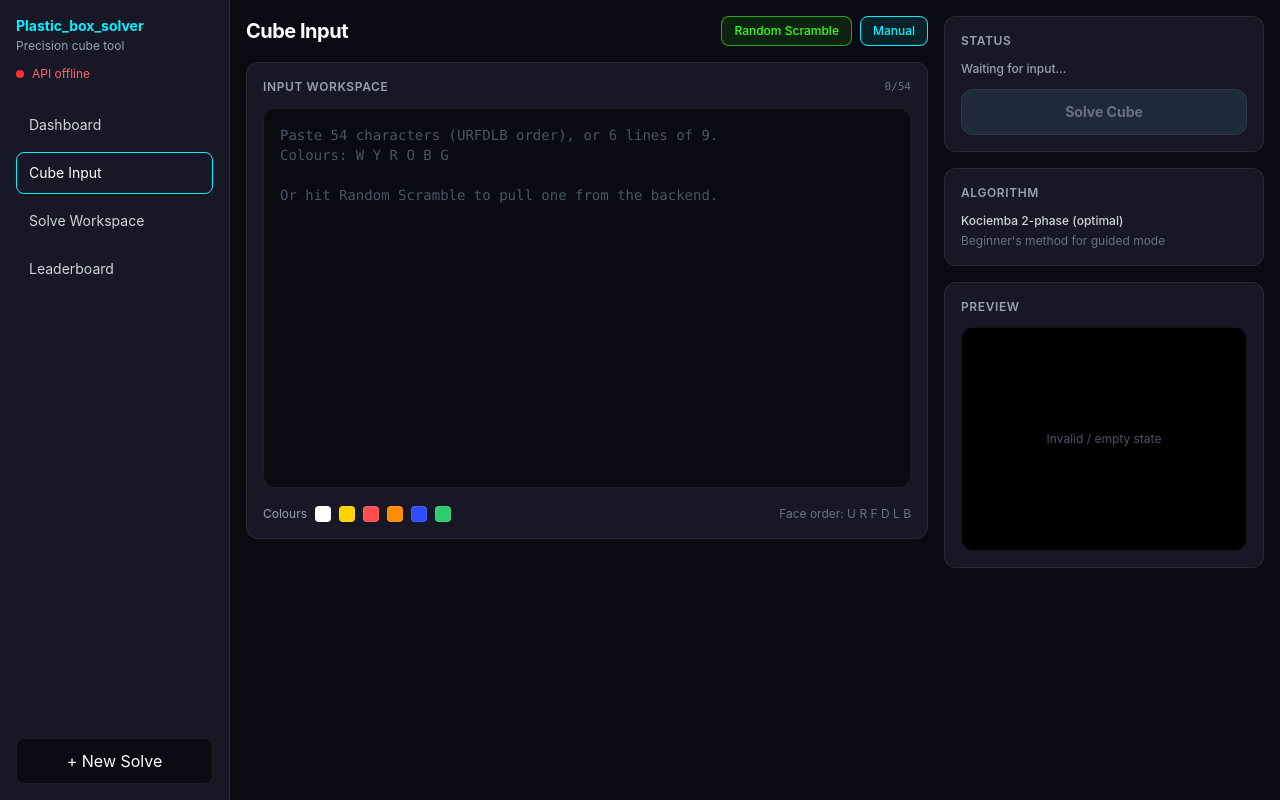
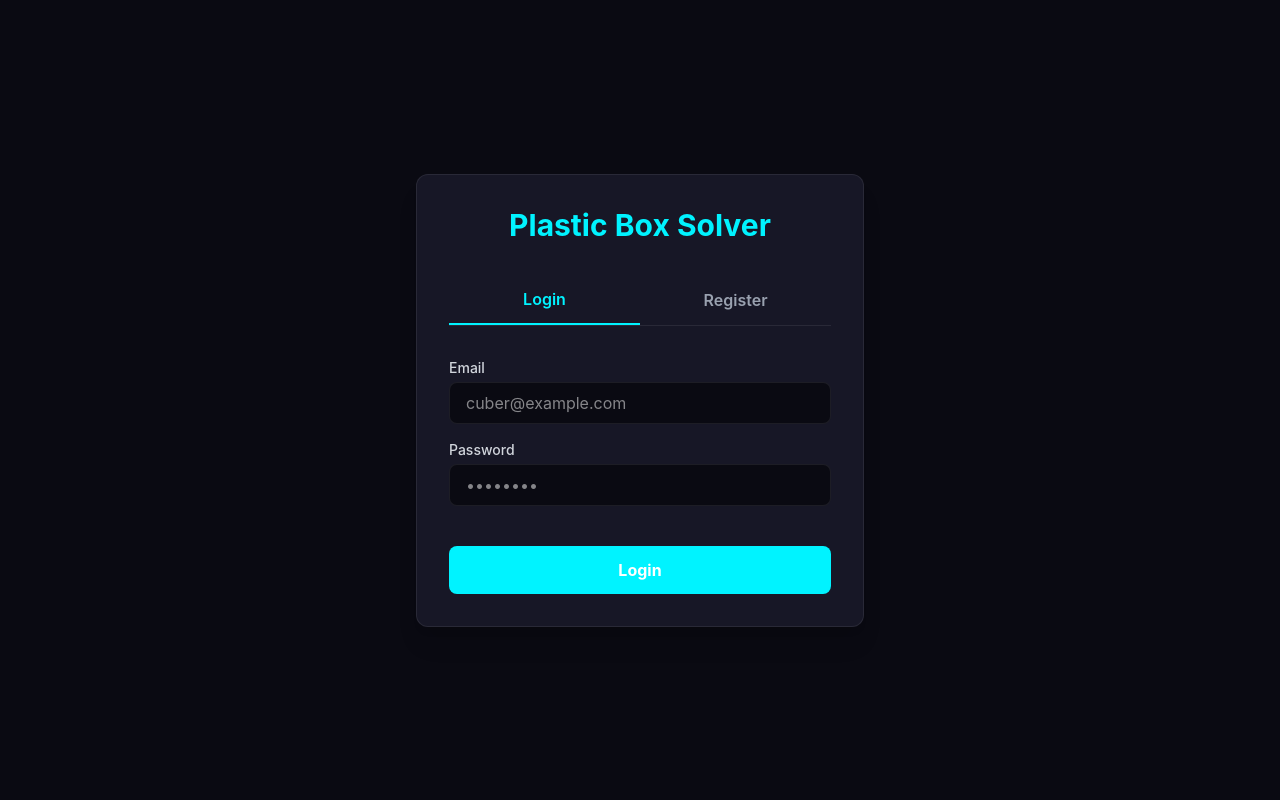
Before and after one commit to SMTEmon/plastic-box-solver, a React (Vite) app in the folder code/frontend/: page /login in a window 1280 px wide. Before the commit this address led to /cube-input. Built offline with nearby package versions, Linux system fonts and the light colour scheme; no server answers.

Commit message:
feat: add auth store, login/register page, and session management

```diff
--- a/code/frontend/src/Layout/AppShell.jsx
+++ b/code/frontend/src/Layout/AppShell.jsx
@@ -1,5 +1,6 @@
 import { NavLink, useNavigate } from "react-router-dom";
 import { useBackendStatus } from "../lib/useBackendStatus.js";
+import { useAuthStore } from "../store/authStore.js";
 
 function NavItem({ to, children }) {
   return (
@@ -45,6 +46,12 @@ function BackendBadge() {
 
 export default function AppShell({ title = "Plastic_box_solver", children }) {
   const navigate = useNavigate();
+  const { user, logout } = useAuthStore();
+
+  const handleLogout = () => {
+    logout();
+    navigate("/login");
+  };
 
   return (
     <div className="flex h-screen bg-dark-bg text-white overflow-hidden">
@@ -61,7 +68,28 @@ export default function AppShell({ title = "Plastic_box_solver", children }) {
           <NavItem to="/leaderboard">Leaderboard</NavItem>
         </nav>
 
-        <div className="mt-auto pt-4">
+        <div className="mt-auto pt-4 space-y-3">
+          {user ? (
+            <div className="flex items-center justify-between px-1">
+              <span className="text-sm font-medium text-gray-300 truncate pr-2">
+                {user.display_name}
+              </span>
+              <button
+                onClick={handleLogout}
+                className="text-xs text-red-400 hover:text-red-300 transition-colors"
+              >
+                Logout
+              </button>
+            </div>
+          ) : (
+            <button
+              onClick={() => navigate("/login")}
+              className="w-full px-3 py-2 rounded-lg border border-neon-blue text-neon-blue bg-dark-bg hover:bg-neon-blue hover:text-white transition-colors text-sm"
+            >
+              Login / Register
+            </button>
+          )}
+
           <button
             className="w-full px-3 py-2.5 rounded-lg border border-dark-border bg-dark-bg text-white cursor-pointer transition-colors hover:border-neon-green hover:text-neon-green"
             onClick={() => navigate("/cube-input")}
--- /dev/null
+++ b/code/frontend/src/Pages/Login.jsx
@@ -0,0 +1,113 @@
+import React, { useState } from 'react';
+import { useNavigate } from 'react-router-dom';
+import { useAuthStore } from '../store/authStore.js';
+
+const Login = () => {
+  const [isLogin, setIsLogin] = useState(true);
+  const [email, setEmail] = useState('');
+  const [password, setPassword] = useState('');
+  const [displayName, setDisplayName] = useState('');
+  const [error, setError] = useState(null);
+  const [isLoading, setIsLoading] = useState(false);
+  const navigate = useNavigate();
+  const { login, register } = useAuthStore();
+
+  const handleSubmit = async (e) => {
+    e.preventDefault();
+    setError(null);
+    setIsLoading(true);
+
+    try {
+      if (isLogin) {
+        await login(email, password);
+      } else {
+        await register(email, password, displayName);
+      }
+      navigate('/dashboard');
+    } catch (err) {
+      setError(err.message || 'An error occurred. Please try again.');
+    } finally {
+      setIsLoading(false);
+    }
+  };
+
+  return (
+    <div className="min-h-screen bg-dark-bg text-white flex flex-col justify-center items-center p-4">
+      <div className="w-full max-w-md bg-dark-surface border border-dark-border rounded-xl shadow-xl overflow-hidden">
+        <div className="p-8">
+          <h1 className="text-3xl font-bold text-center mb-8 text-neon-blue">Plastic Box Solver</h1>
+
+          <div className="flex mb-8 border-b border-dark-border">
+            <button
+              className={`flex-1 py-3 font-semibold transition-colors ${isLogin ? 'text-neon-blue border-b-2 border-neon-blue' : 'text-gray-400 hover:text-white'}`}
+              onClick={() => setIsLogin(true)}
+              type="button"
+            >
+              Login
+            </button>
+            <button
+              className={`flex-1 py-3 font-semibold transition-colors ${!isLogin ? 'text-neon-blue border-b-2 border-neon-blue' : 'text-gray-400 hover:text-white'}`}
+              onClick={() => setIsLogin(false)}
+              type="button"
+            >
+              Register
+            </button>
+          </div>
+
+          {error && (
+            <div className="bg-red-500/10 border border-red-500 text-red-500 p-3 rounded-lg mb-6 text-sm">
+              {error}
+            </div>
+          )}
+
+          <form onSubmit={handleSubmit} className="space-y-4">
+            {!isLogin && (
+              <div>
+                <label className="block text-sm font-medium text-gray-300 mb-1">Display Name</label>
+                <input
+                  type="text"
+                  required
+                  value={displayName}
+                  onChange={(e) => setDisplayName(e.target.value)}
+                  className="w-full bg-dark-bg border border-dark-border rounded-lg px-4 py-2 text-white focus:outline-none focus:border-neon-blue focus:ring-1 focus:ring-neon-blue"
+                  placeholder="Cubing Legend"
+                />
+              </div>
+            )}
+            <div>
+              <label className="block text-sm font-medium text-gray-300 mb-1">Email</label>
+              <input
+                type="email"
+                required
+                value={email}
+                onChange={(e) => setEmail(e.target.value)}
+                className="w-full bg-dark-bg border border-dark-border rounded-lg px-4 py-2 text-white focus:outline-none focus:border-neon-blue focus:ring-1 focus:ring-neon-blue"
+                placeholder="cuber@example.com"
+              />
+            </div>
+            <div>
+              <label className="block text-sm font-medium text-gray-300 mb-1">Password</label>
+              <input
+                type="password"
+                required
+                value={password}
+                onChange={(e) => setPassword(e.target.value)}
+                className="w-full bg-dark-bg border border-dark-border rounded-lg px-4 py-2 text-white focus:outline-none focus:border-neon-blue focus:ring-1 focus:ring-neon-blue"
+                placeholder="••••••••"
+              />
+            </div>
+            <button
+              type="submit"
+              disabled={isLoading}
+              className="w-full bg-neon-blue hover:bg-blue-600 text-white font-bold py-3 px-4 rounded-lg transition-colors mt-6 disabled:opacity-50 disabled:cursor-not-allowed"
+            >
+              {isLoading ? 'Processing...' : (isLogin ? 'Login' : 'Create Account')}
+            </button>
+          </form>
+        </div>
+      </div>
+    </div>
+  );
+};
+
+export default Login;
--- a/code/frontend/src/Router.jsx
+++ b/code/frontend/src/Router.jsx
@@ -1,14 +1,24 @@
+import { useEffect } from "react";
 import { BrowserRouter, Routes, Route, Navigate } from "react-router-dom";
 import Dashboard from "./Pages/Dashboard";
 import CubeInput from "./Pages/CubeInput";
 import SolveWorkspace from "./Pages/SolveWorkspace";
 import Leaderboard from "./Pages/Leaderboard";
+import Login from "./Pages/Login";
+import { useAuthStore } from "./store/authStore";
 
 export default function Router() {
+  const restoreSession = useAuthStore((state) => state.restoreSession);
+
+  useEffect(() => {
+    restoreSession();
+  }, [restoreSession]);
+
   return (
     <BrowserRouter>
       <Routes>
         <Route path="/" element={<Navigate to="/cube-input" replace />} />
+        <Route path="/login" element={<Login />} />
         <Route path="/dashboard" element={<Dashboard />} />
         <Route path="/cube-input" element={<CubeInput />} />
         <Route path="/solve" element={<SolveWorkspace />} />
--- /dev/null
+++ b/code/frontend/src/store/authStore.js
@@ -0,0 +1,52 @@
+import { create } from 'zustand';
+import { authApi } from '../lib/api.js';
+
+export const useAuthStore = create((set, get) => ({
+  user: null,
+  token: localStorage.getItem('token') || null,
+  loading: true,
+
+  login: async (email, password) => {
+    try {
+      const response = await authApi.login(email, password);
+      localStorage.setItem('token', response.access_token);
+      set({ token: response.access_token });
+      await get().restoreSession();
+      return true;
+    } catch (error) {
+      throw error;
+    }
+  },
+
+  register: async (email, password, display_name) => {
+    try {
+      await authApi.register(email, password, display_name);
+      return await get().login(email, password);
+    } catch (error) {
+      throw error;
+    }
+  },
+
+  logout: () => {
+    localStorage.removeItem('token');
+    set({ user: null, token: null });
+  },
+
+  restoreSession: async () => {
+    set({ loading: true });
+    const token = localStorage.getItem('token');
+    if (!token) {
+      set({ user: null, token: null, loading: false });
+      return;
+    }
+
+    try {
+      const profile = await authApi.profile();
+      set({ user: profile, loading: false });
+    } catch (error) {
+      console.error('Failed to restore session:', error);
+      localStorage.removeItem('token');
+      set({ user: null, token: null, loading: false });
+    }
+  },
+}));
```
